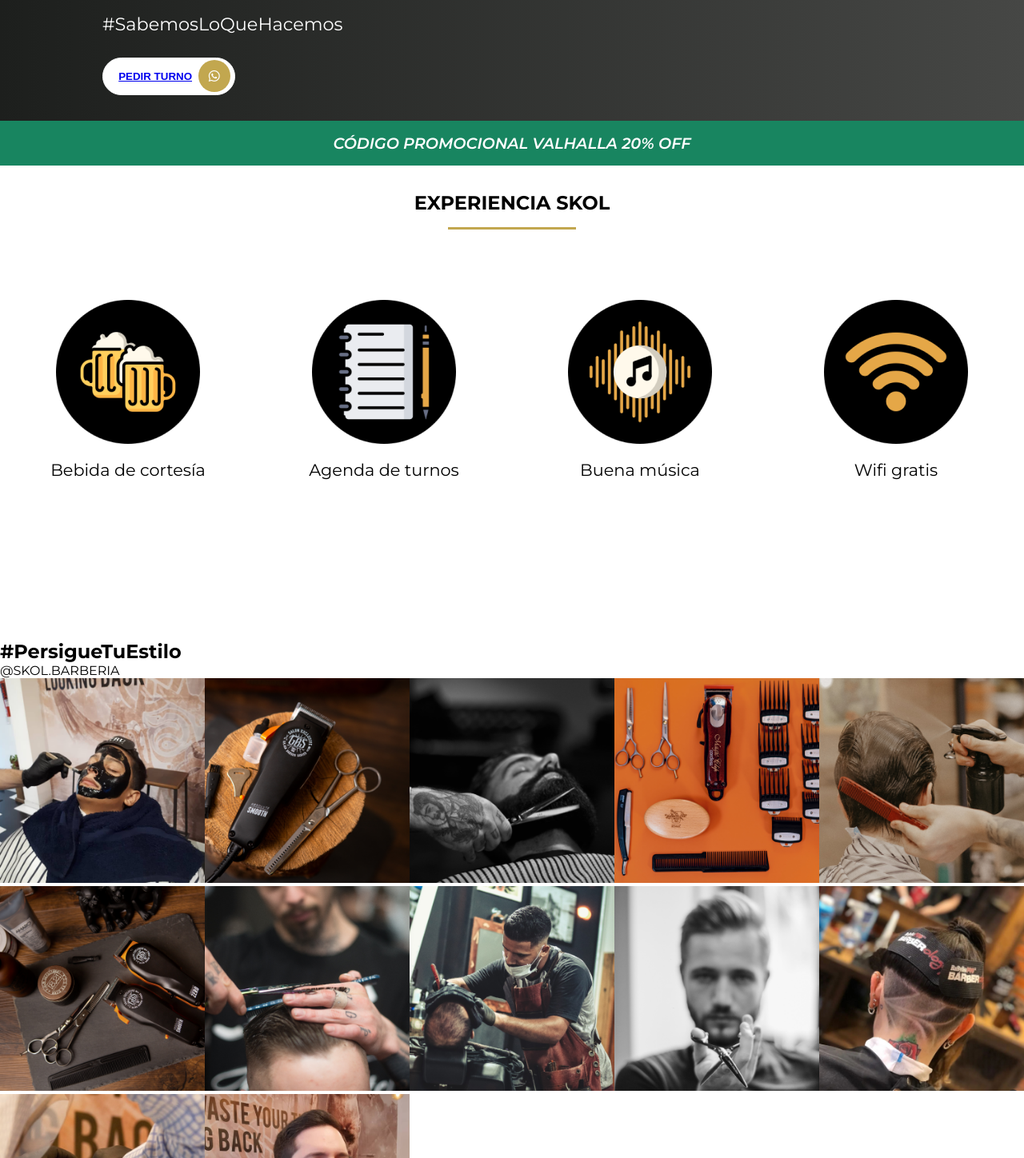
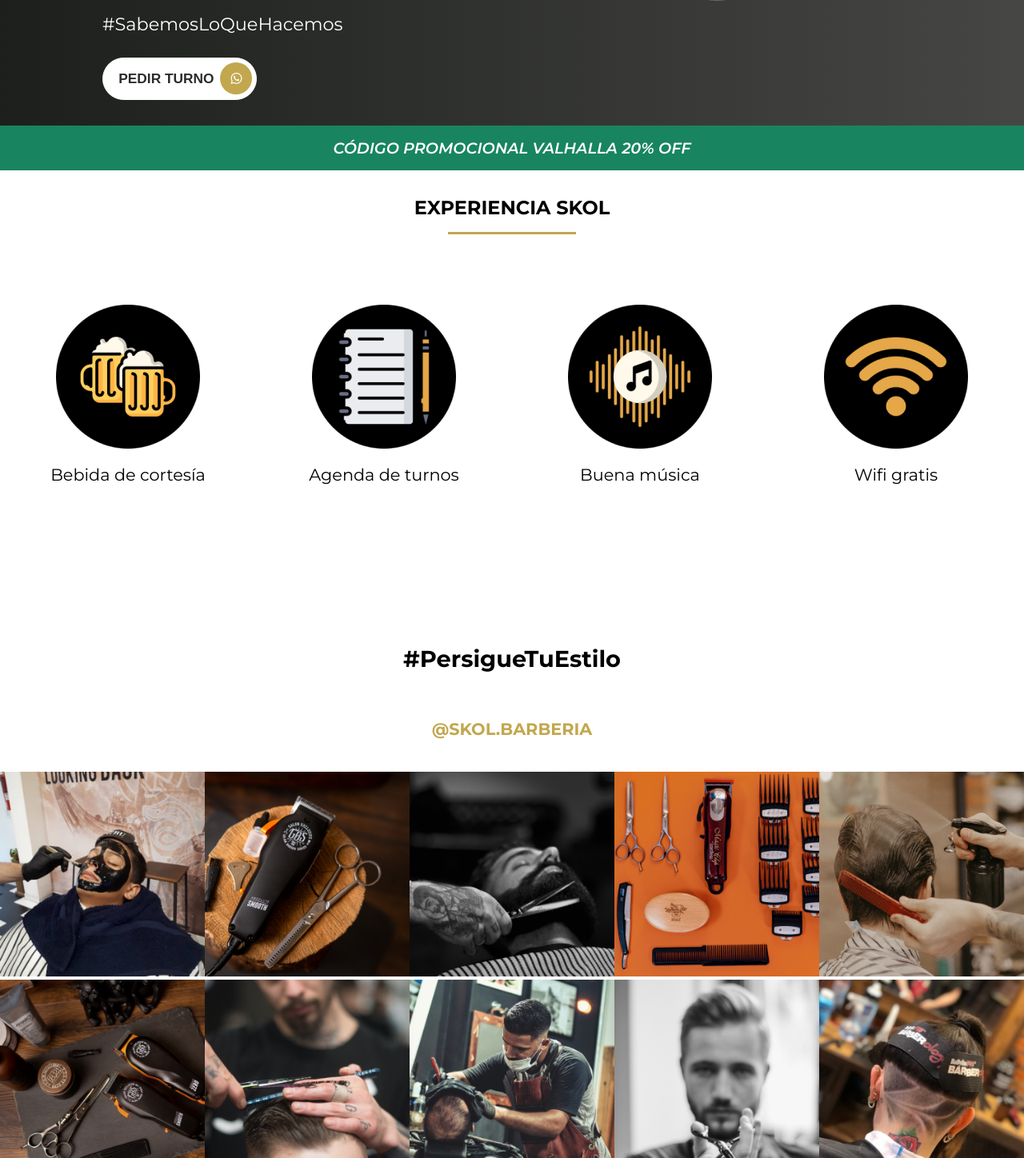
Before and after one commit to Haroldmont/primer-repo, a plain HTML site: page index.html in a window 1280 px wide. Shown: the part 599-2047 px from the top of the page at 80% size. Drawn offline with nearby package versions, Linux system fonts and the light colour scheme.

Commit message:
Agregue vinculo a instagram

```diff
--- a/css/style.css
+++ b/css/style.css
@@ -151,6 +151,12 @@ header {
   transition: all 0.5s;
 }
 
+.nav__link--button1 {
+  text-decoration: none;
+  color: rgb(43, 43, 43);
+  font-size: 1.3em;
+}
+
 .nav__link--button span {
   position: absolute;
   background-color: #c2a74f;
@@ -264,6 +270,24 @@ header {
 .experience__text {
   margin-top: 1rem;
   font-size: 1.3rem;
+}
+
+.section__title--work {
+  text-align: center;
+  padding-bottom: 2em;
+  font-size: 1.8em;
+}
+
+.section__subtitle--work {
+  text-align: center;
+  padding-bottom: 2em;
+  font-weight: bold;
+  font-size: 1.3em;
+}
+
+.section__subtitle--link {
+  text-decoration: none;
+  color: #c2a74f;
 }
 
 .portfolio {
--- a/index.html
+++ b/index.html
@@ -62,7 +62,7 @@
             <ul class="nav__list">
               <li class="nav__item">
                 <button class="nav__link--button">
-                  <a href="#">
+                  <a class="nav__link--button1" href="#">
                     PEDIR TURNO
                     <span><i class="fab fa-whatsapp"></i></span
                   ></a>
@@ -90,7 +90,7 @@
                 </span>
               </h1>
               <button class="nav__link--button">
-                <a href="#">
+                <a class="nav__link--button1" href="#">
                   PEDIR TURNO
                   <span><i class="fab fa-whatsapp"></i></span
                 ></a>
@@ -153,7 +153,13 @@
       <!--   INICIO GALLERY   -->
       <section class="my-work" id="work">
         <h2 class="section__title section__title--work">#PersigueTuEstilo</h2>
-        <p class="section__subtitle section__subtitle--work">@SKOL.BARBERIA</p>
+        <p class="section__subtitle section__subtitle--work">
+          <a
+            class="section__subtitle--link"
+            href="https://www.instagram.com/barberia.skol/"
+            >@SKOL.BARBERIA</a
+          >
+        </p>
         <div class="portfolio">
           <!-- item 1 -->
           <a href="#" class="portfolio__item">
```
